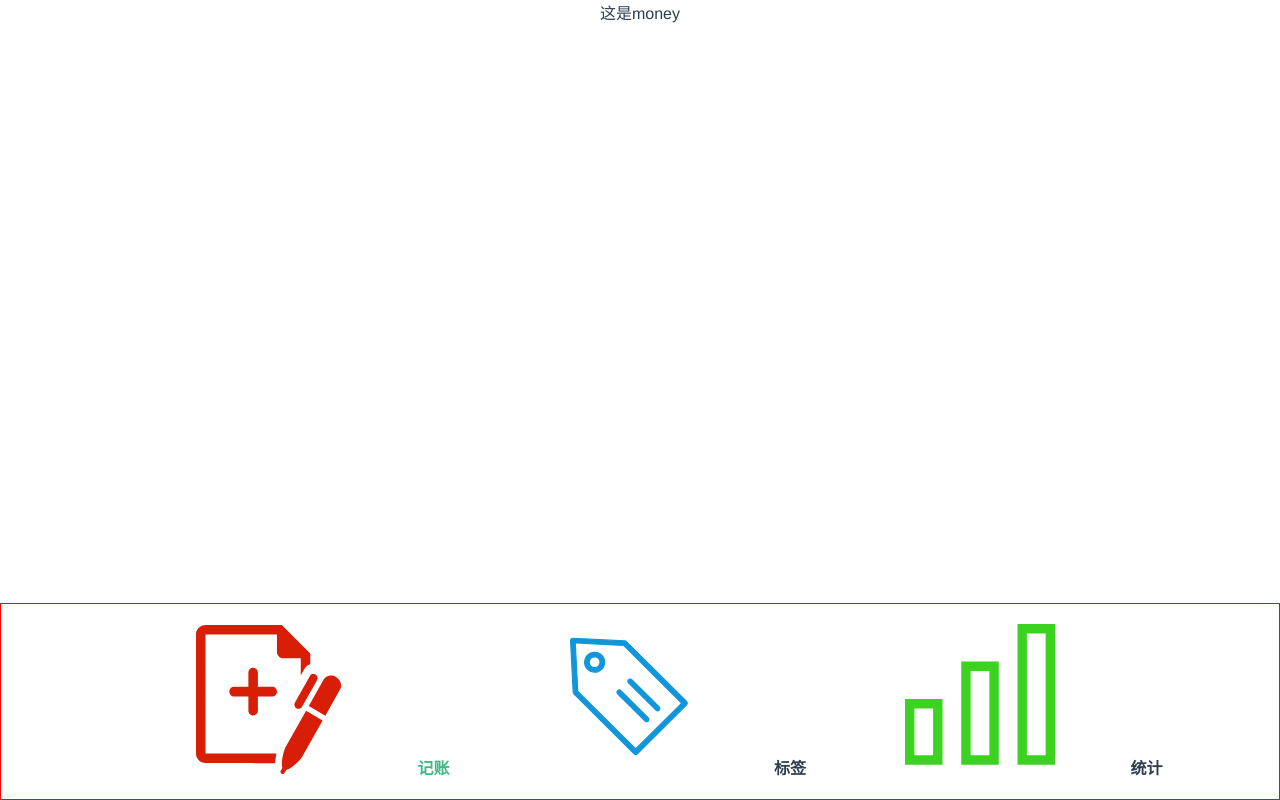
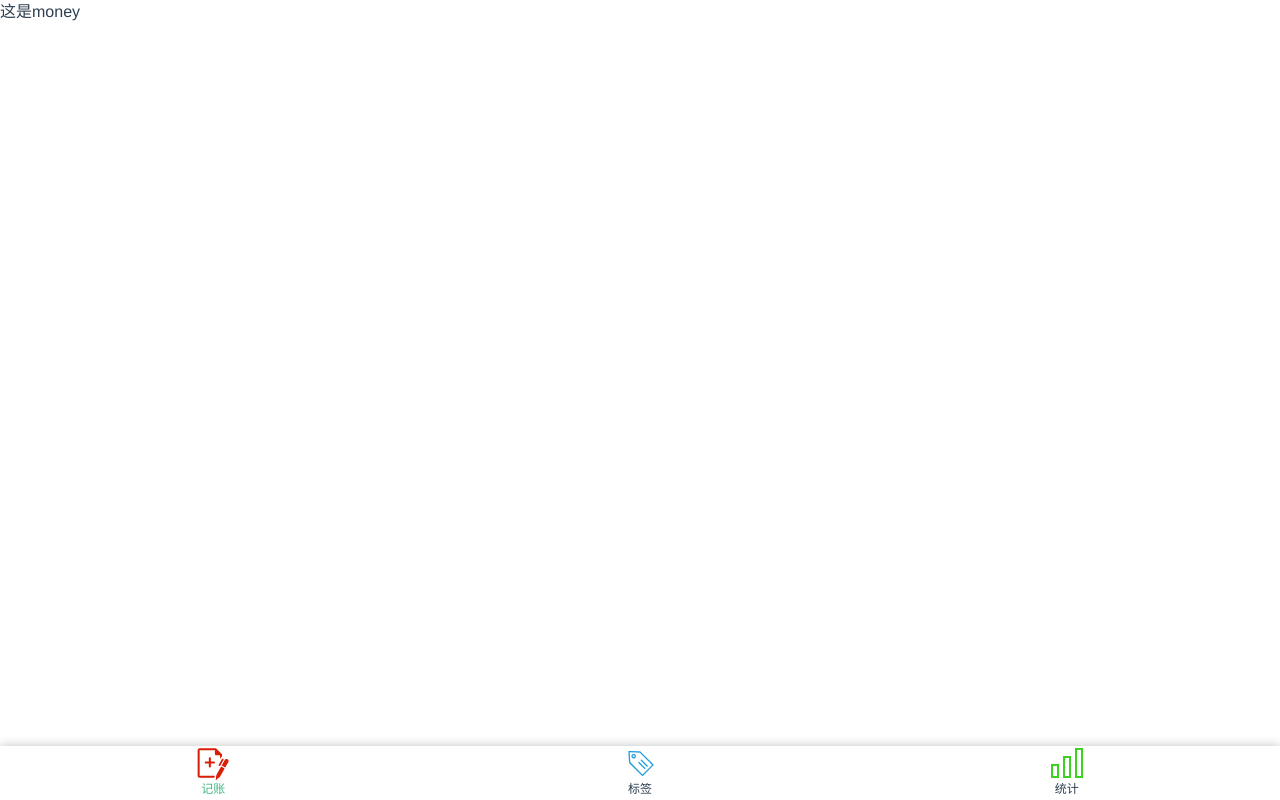
Before and after one commit to MongieLee/vue-tally, a Vue app: page /#/money in a window 1280 px wide. Built offline with nearby package versions, Linux system fonts and the light colour scheme.

Commit message:
添加Nav样式

```diff
--- a/src/App.vue
+++ b/src/App.vue
@@ -6,17 +6,17 @@
 
 <style lang="scss">
 *{padding:0;margin:0;box-sizing: border-box;}
+body{line-height: 1.5;}
 #app {
   font-family: Avenir, Helvetica, Arial, sans-serif;
   -webkit-font-smoothing: antialiased;
   -moz-osx-font-smoothing: grayscale;
-  text-align: center;
+  // text-align: center;
   color: #2c3e50;
 }
 a {
-  font-weight: bold;
-  color: #2c3e50;
   text-decoration: none;
+  color: inherit;
   &.router-link-exact-active {
     color: #42b983;
   }
--- a/src/components/Icon.vue
+++ b/src/components/Icon.vue
@@ -1,10 +1,10 @@
 <template>
-  <svg>
+  <svg class="icon">
     <use :xlink:href="'#'+name" />
   </svg>
 </template>
 
-<script lang='ts'>
+<script lang="ts">
 const importAll = (requireContent: __WebpackModuleApi.RequireContext) =>
   requireContent.keys().forEach(requireContent);
 try {
@@ -20,4 +20,10 @@
 </script>
 
 <style lang="scss" scoped>
+ .icon {
+       width: 1em; height: 1em;
+       vertical-align: -0.15em;
+       fill: currentColor;
+       overflow: hidden;
+    }
 </style>
--- a/src/components/Nav.vue
+++ b/src/components/Nav.vue
@@ -1,30 +1,41 @@
 <template>
-  <div>
-    <router-link to="/money">
+  <nav>
+    <router-link to="/money" class="item">
       <Icon name="money" />记账
     </router-link>
-    <router-link to="/labels">
+    <router-link to="/labels" class="item">
       <Icon name="label" />标签
     </router-link>
-    <router-link to="/statistics">
+    <router-link to="/statistics" class="item">
       <Icon name="statistics" />统计
     </router-link>
-  </div>
+  </nav>
 </template>
 
 <script lang="ts">
-
 export default {
   name: "Nav"
 };
 </script>
 
 <style lang="scss" scoped>
-div {
-  border: 1px red solid;
-  padding: 20px 0;
-  & a {
-    margin: 10px;
+nav {
+  display: flex;
+  // border: 1px red solid;
+  box-shadow: 0 0 10px rgba(0, 0, 0, 0.25);
+  > .item {
+    width: 33.33333%;
+    display: flex;
+    flex-direction: column;
+    justify-content: center;
+    align-items: center;
+    padding: 2px 0;
+    font-size: 12px;
+    > .icon{
+    width: 32px;
+    height: 32px;
   }
+  }
+
 }
 </style>
```
